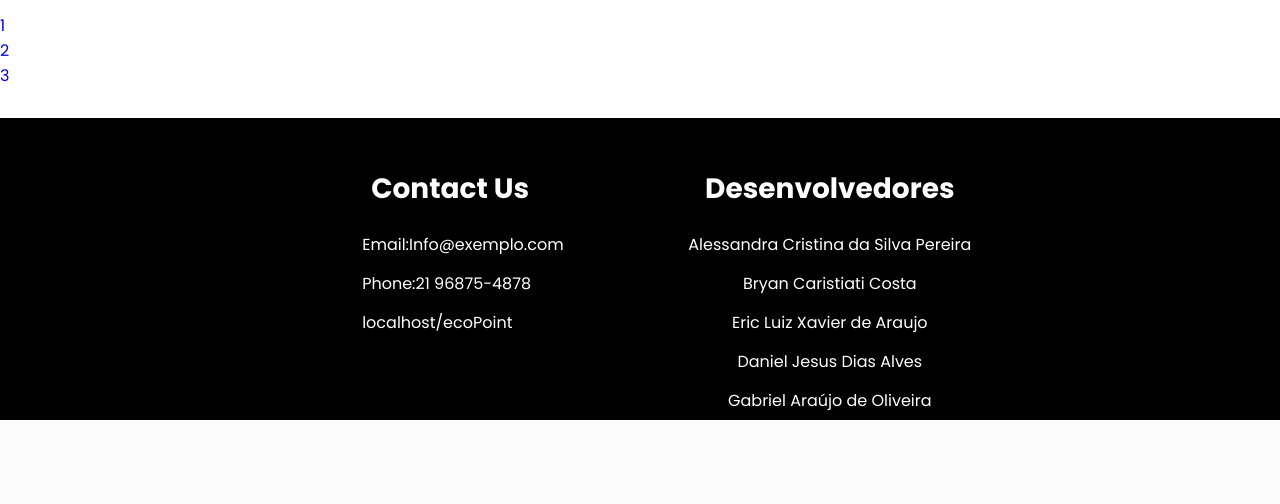
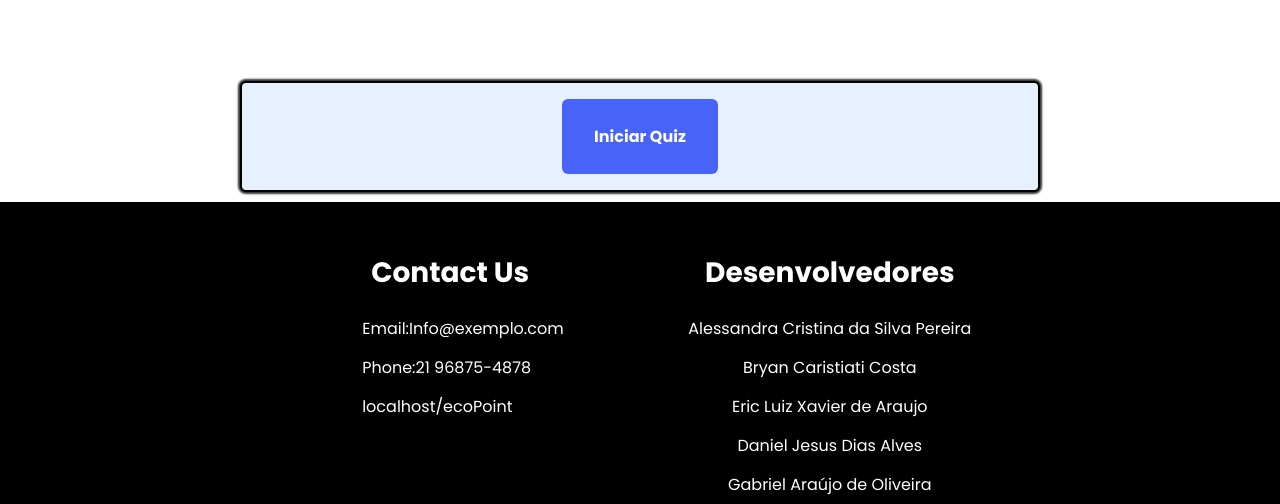
Before and after one commit to alessandrasilvap/infoWEB, a PHP site: page /ecoPoint/desafio in a window 1280 px wide. Shown: the part 840-1344 px from the top of the page. Before the commit the page ends 1260 px from the top, so only its background shows below. Run offline with PHP 8.4, Linux system fonts and the light colour scheme; data that the repository does not hold is empty.

Commit message:
Ajeitando

```diff
--- a/app/views/desafio/index.php
+++ b/app/views/desafio/index.php
@@ -45,9 +45,15 @@
                     </li>
                 </ul>
                 <br>
-                <p>Agora teste seu conhecimento! Participe do nosso caça-palavras e do quiz. A melhor maneira de aprender é botando em prática.</p>
+                <h3>Agora teste seu conhecimento! Participe do nosso caça-palavras e do quiz. A melhor maneira de aprender é botando em prática.</h3>
+                <br>
+                <br>
                 <!--CAÇA-PALAVRAS-->
-                <iframe style="max-width:100%" src="https://wordwall.net/pt/embed/ac9b785faa814f71b96e4a1fca8c12ea?themeId=2&templateId=10&fontStackId=0" width="500" height="580" frameborder="0" allowfullscreen></iframe>
+                <iframe style="mmax-width:100%; margin-left: 30%;" src="https://wordwall.net/pt/embed/ac9b785faa814f71b96e4a1fca8c12ea?themeId=2&templateId=10&fontStackId=0" width="500" height="580" frameborder="0" allowfullscreen></iframe>
+                <br>
+                <br>
+                <br>
+                <br>
                 <!--QUIZ-->
                 <div class="quiz-container">
                     <button class="start-quiz button">Iniciar Quiz</button>
@@ -60,19 +66,6 @@
                 <script>
                     const questions = <?= json_encode($perguntas); ?>;
                 </script>
-                <nav class="pagination-lg">
-                    <ul class="pagination">
-                        <li class="page-item">
-                            <a class="page-link" href="<?= BASE_URL ?>/introducao">1</a>
-                        </li>
-                        <li class="page-item">
-                            <a class="page-link" href="<?= BASE_URL ?>/dicas">2</a>
-                        </li>
-                        <li class="page-item">
-                            <a class="page-link" href="<?= BASE_URL ?>/desafio">3</a>
-                        </li>
-                    </ul>
-                </nav>
             </div>
         </div>
     </div>
```
